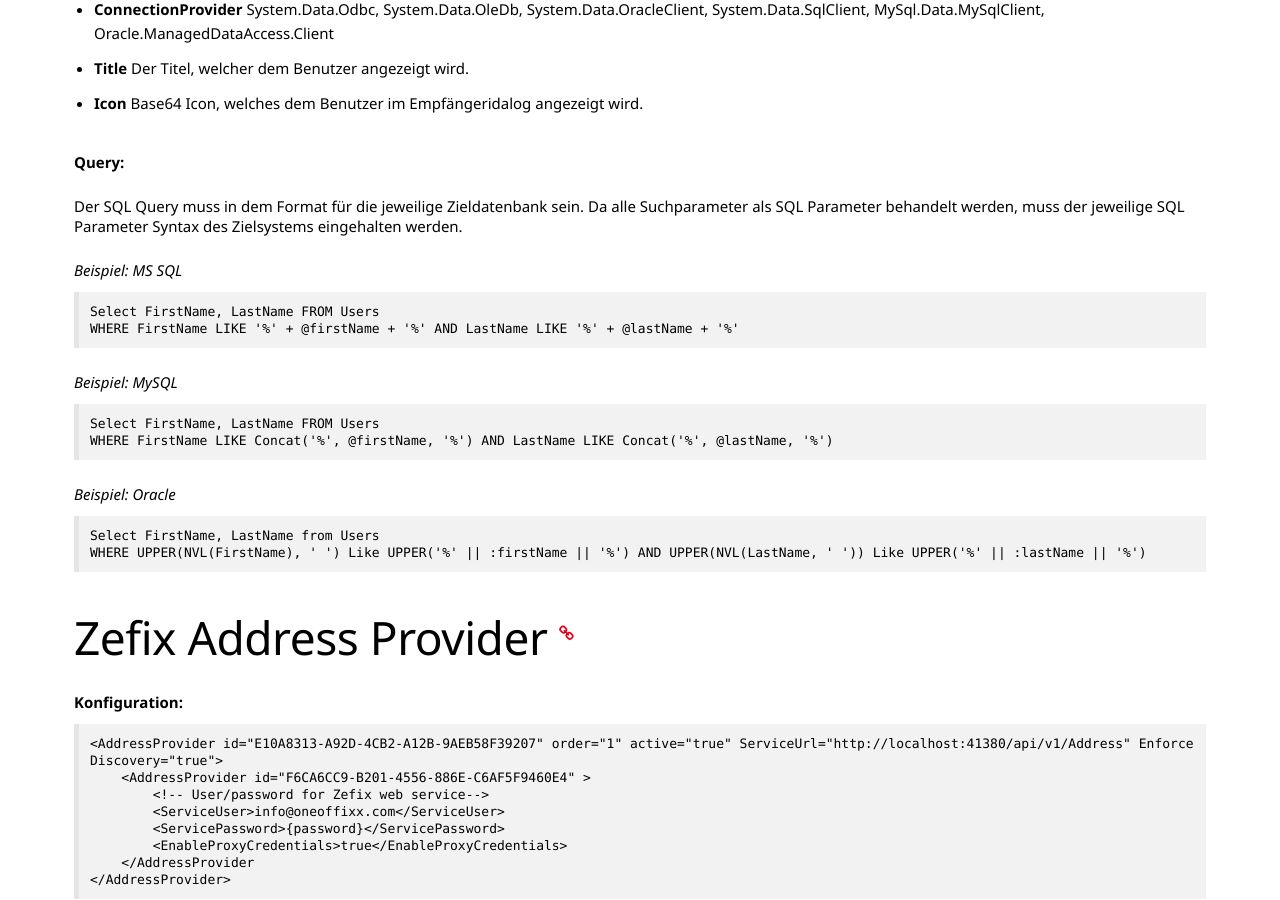
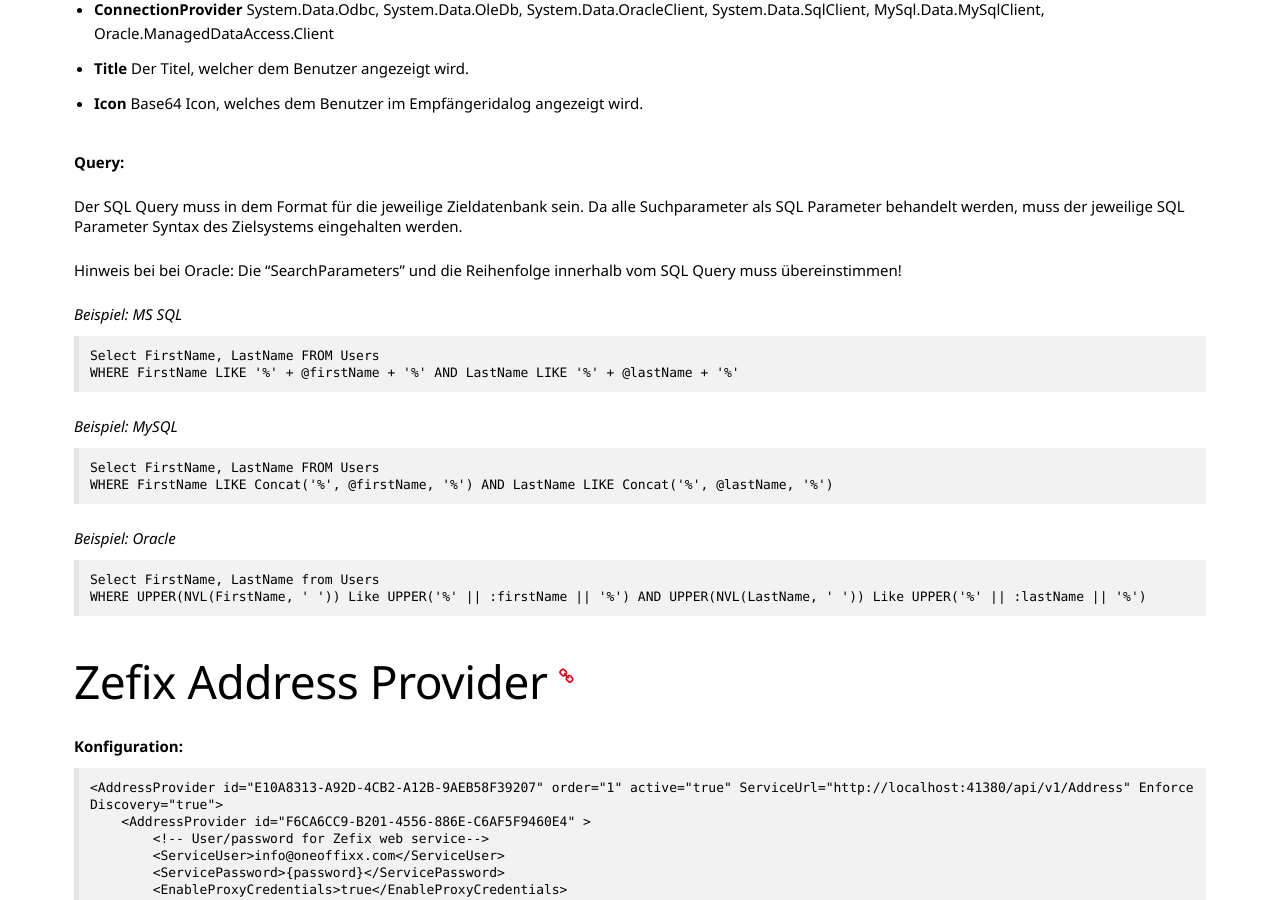
Before and after one commit to primesoft-group/oneoffixx-docs, a Jekyll site: the page built from _pages/docfunc/de/df-ap-addressservice.md, in a window 1280 px wide and 900 px high, scrolled down 4565 px. Built offline with Jekyll 4.4.1, drawn with Linux system fonts in a browser that asks for light colours; nearby versions of some CDN libraries; some web fonts are replaced.

Commit message:
Update df-ap-addressservice.md

```diff
--- a/_pages/docfunc/de/df-ap-addressservice.md
+++ b/_pages/docfunc/de/df-ap-addressservice.md
@@ -198,6 +198,8 @@
 
 Der SQL Query muss in dem Format für die jeweilige Zieldatenbank sein. Da alle Suchparameter als SQL Parameter behandelt werden, muss der jeweilige SQL Parameter Syntax des Zielsystems eingehalten werden.
 
+Hinweis bei bei Oracle: Die "SearchParameters" und die Reihenfolge innerhalb vom SQL Query muss übereinstimmen!
+
 _Beispiel: MS SQL_
 
     Select FirstName, LastName FROM Users
@@ -211,8 +213,7 @@
 _Beispiel: Oracle_
 
     Select FirstName, LastName from Users
-    WHERE UPPER(NVL(FirstName), ' ') Like UPPER('%' || :firstName || '%') AND UPPER(NVL(LastName, ' ')) Like UPPER('%' || :lastName || '%')
-
+    WHERE UPPER(NVL(FirstName, ' ')) Like UPPER('%' || :firstName || '%') AND UPPER(NVL(LastName, ' ')) Like UPPER('%' || :lastName || '%')
 
 ## Zefix Address Provider {% include anchor.html name="providers-zefix" %}
 
```
